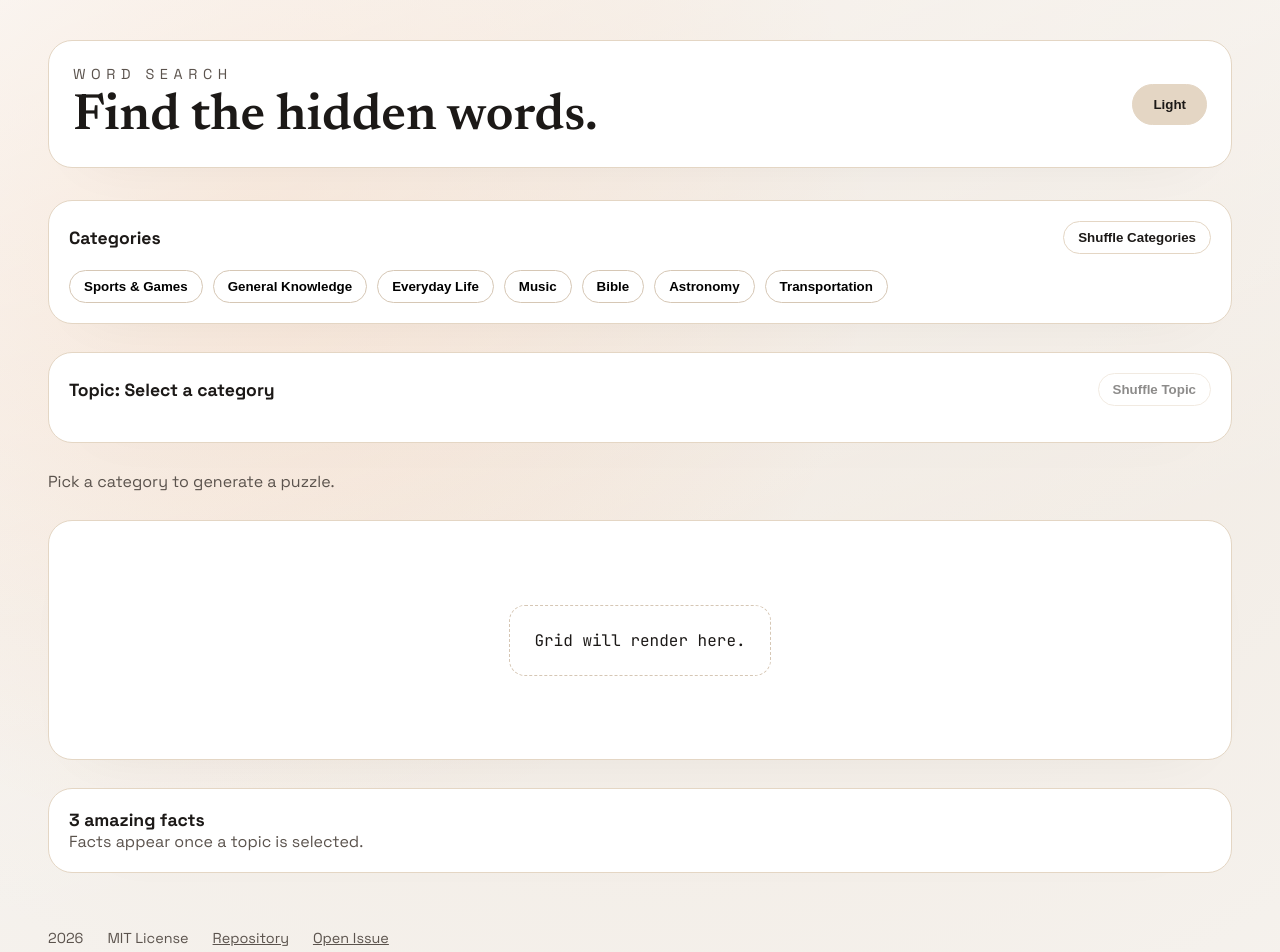
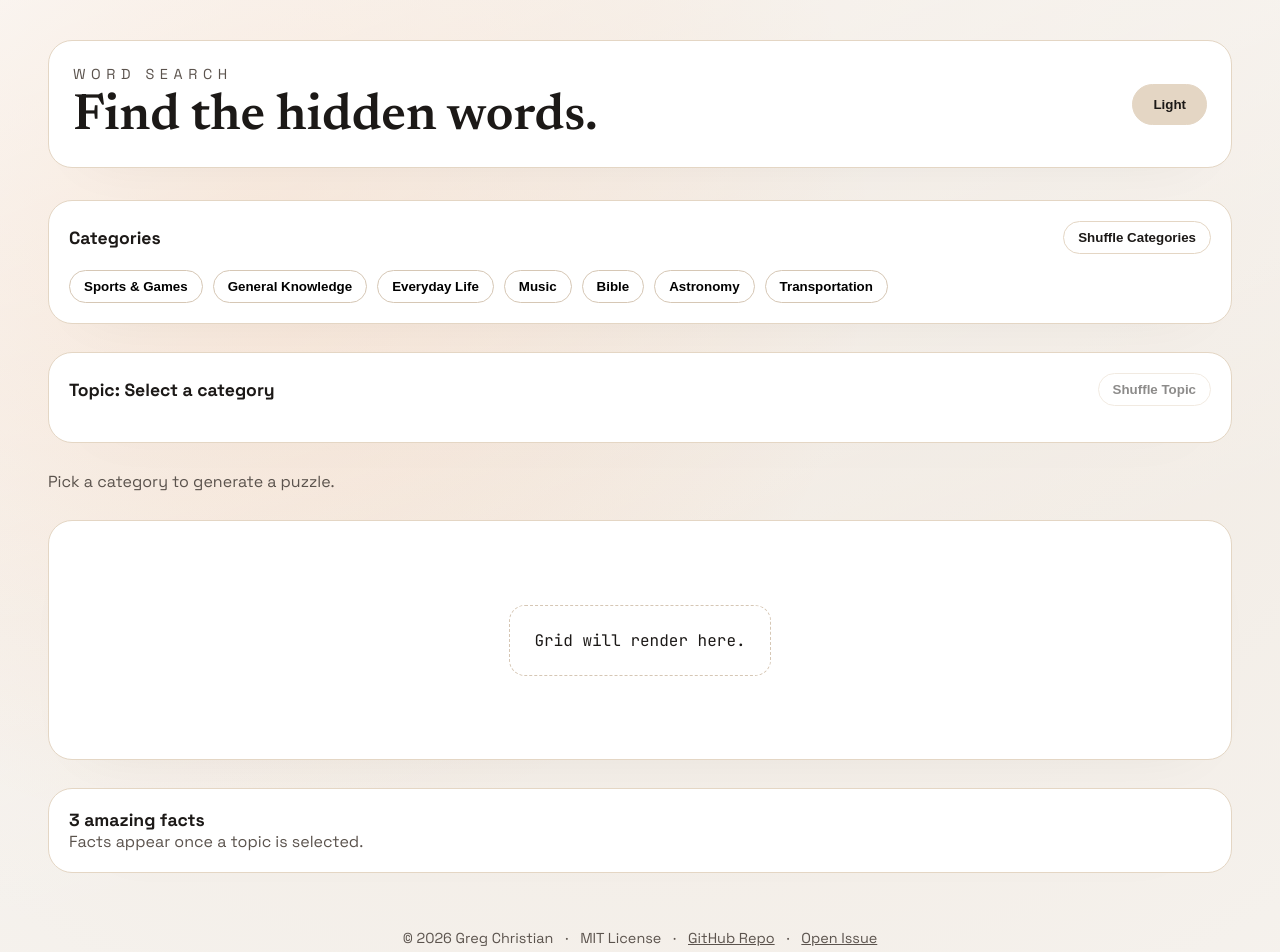
Before and after one commit to gregpuzzles1/word_search, a React (Vite) app: page / in a window 1280 px wide. Shown: the top 952 px of the page. Built offline with nearby package versions, Linux system fonts and the light colour scheme.

Commit message:
Enhance footer layout and styling for improved readability and alignment

```diff
--- a/src/components/Footer.tsx
+++ b/src/components/Footer.tsx
@@ -8,9 +8,12 @@ export default function Footer() {
   return (
     <footer className="footer">
       <div className="footer-links">
-        <span>{yearRange}</span>
+        <span>© {yearRange} Greg Christian</span>
+        <span className="footer-sep">·</span>
         <span>MIT License</span>
-        <a href="https://github.com/gregpuzzles1/word_search">Repository</a>
+        <span className="footer-sep">·</span>
+        <a href="https://github.com/gregpuzzles1/word_search">GitHub Repo</a>
+        <span className="footer-sep">·</span>
         <a href="https://github.com/gregpuzzles1/word_search/issues/new">
           Open Issue
         </a>
--- a/src/styles/app.css
+++ b/src/styles/app.css
@@ -175,13 +175,20 @@ button:disabled {
 .footer {
   margin-top: auto;
   padding: 24px 0 80px;
+  text-align: center;
 }
 
 .footer-links {
   display: flex;
   flex-wrap: wrap;
-  gap: 16px 24px;
+  justify-content: center;
+  align-items: center;
+  gap: 10px 12px;
   font-size: 0.9rem;
+  color: var(--ink-muted);
+}
+
+.footer-sep {
   color: var(--ink-muted);
 }
 
```
